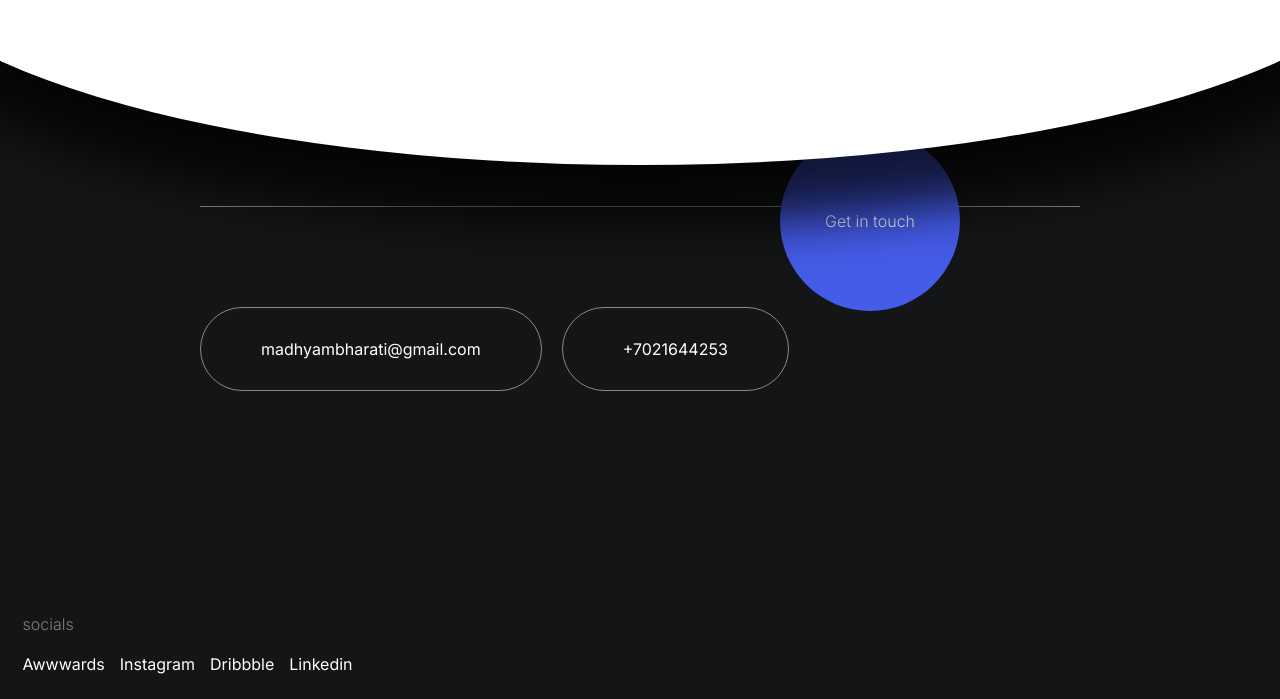
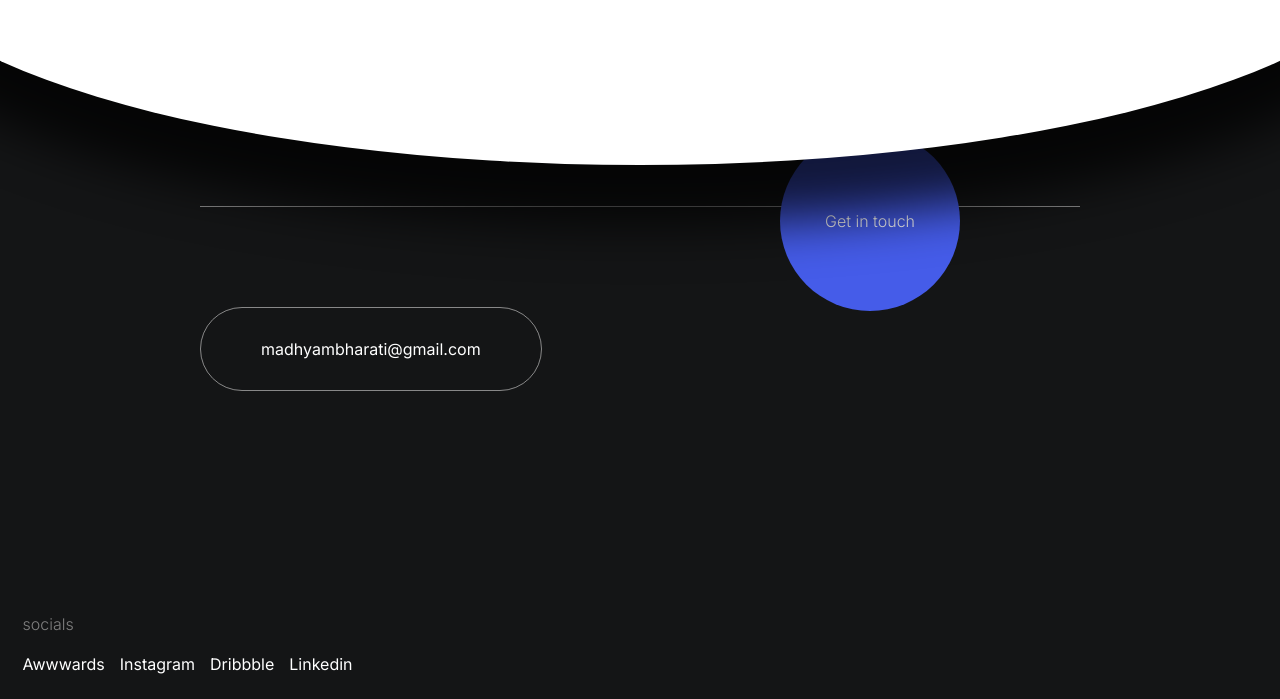
Before and after one commit to Madhyam123/Nextjs_Potofilio, a Next.js app: page / in a window 1280 px wide. Shown: the part 3848-4547 px from the top of the page. Built offline with nearby package versions, Linux system fonts and the light colour scheme.

Commit message:
Update index.jsx

```diff
--- a/src/components/Contact/index.jsx
+++ b/src/components/Contact/index.jsx
@@ -42,9 +42,9 @@ function Index() {
                         <Rounded>
                             <p>madhyambharati@gmail.com</p>
                         </Rounded>
-                        <Rounded>
+{/*                         <Rounded>
                             <p className={styles.no}>+7021644253</p>
-                        </Rounded>
+                        </Rounded> */}
                 </div>
                 <div className={styles.info}>
 {/*                     <div>
```
